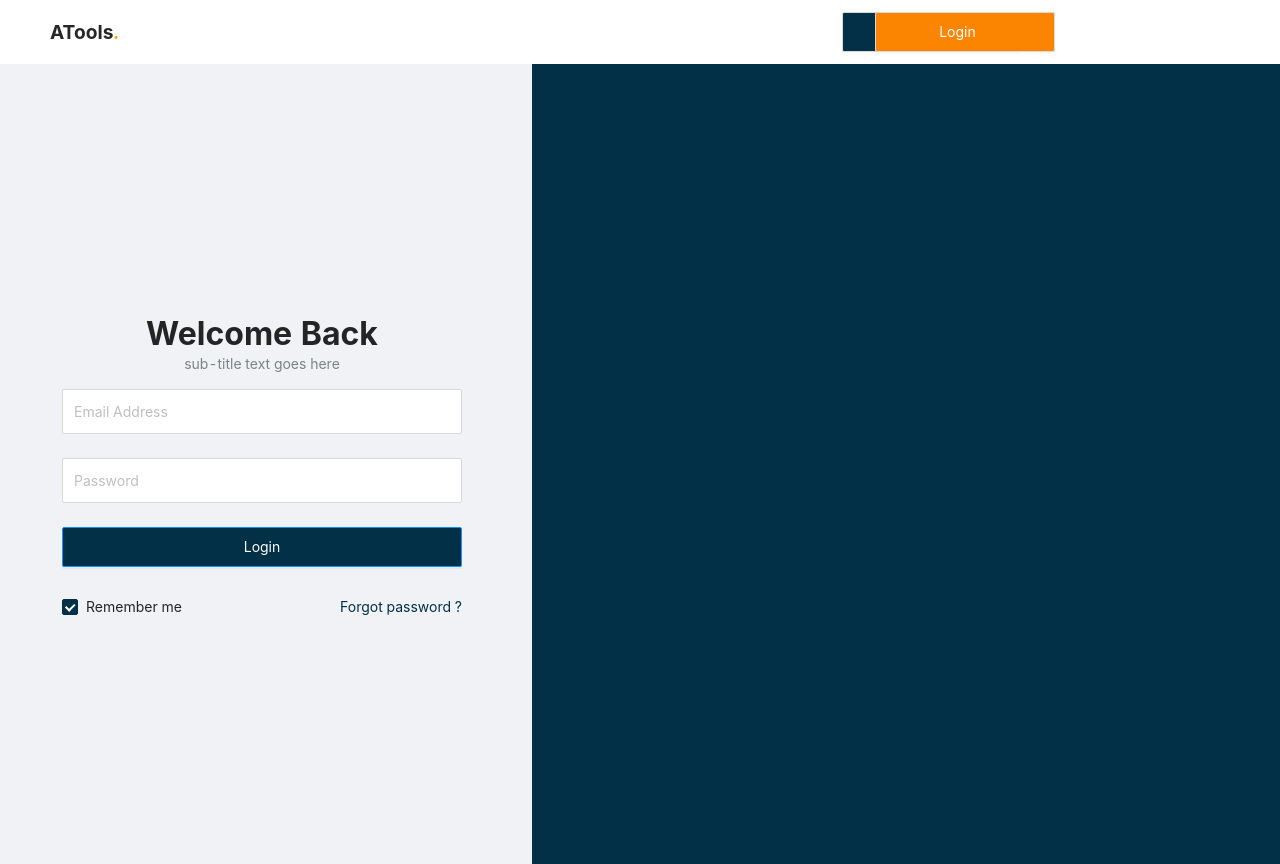
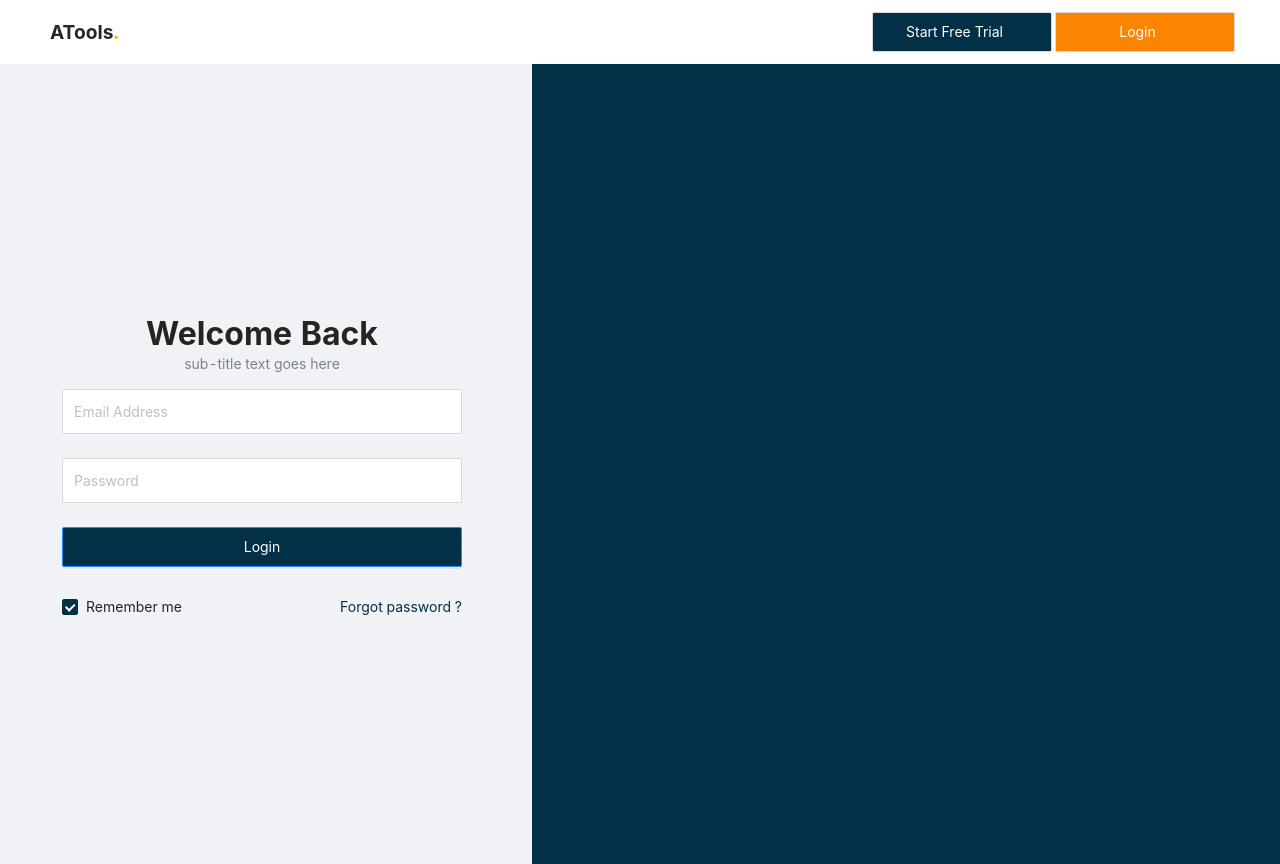
Before and after one commit to zahid-soft/vouch-task, a React (Create React App) app: page / in a window 1280 px wide. Built offline with nearby package versions, Linux system fonts and the light colour scheme.

Commit message:
responsive bug fix

```diff
--- a/src/App.css
+++ b/src/App.css
@@ -6,9 +6,9 @@
   box-shadow: 0 0 30px 0px #d0d0d0;
 }
 
-/* .navbarButton {
-  margin-left: 20px;
-} */
+.navbarButton {
+  margin-left: 30px;
+}
 
 /* Home Page css*/
 .home {
@@ -53,9 +53,11 @@
 
 
 
+@media only screen and (max-width:480px) {
+  .loginForm  {
+    max-width: 300px;
+    margin: auto;
+    margin-top: 200px;
 
-/* @media only screen and (max-width:1920px) {
-  .navbarButton{
-    margin-left: auto;
   }
-} */
+}
--- a/src/components/navbar/Navbar.jsx
+++ b/src/components/navbar/Navbar.jsx
@@ -6,16 +6,16 @@ const Navbar = () => {
   return (
     <div className="navbar">
       <Row gutter={[8, 16]}>
-        <Col span={16} style={{ fontWeight: "bold", fontSize: "1.2rem" }}>
+        <Col xs={6} sm={6} md={6} lg={16} xl={16} xxl={18} style={{ fontWeight: "bold", fontSize: "1.2rem" }}>
           ATools<span style={{ color: "orange" }}>.</span>
         </Col>
-        <Col span={8}>
+        <Col xs={8} sm={8} md={8} lg={8} xl={8} xxl={6}>
           <div className="navbarButton">
             <Row gutter={[8, 16]} >
-              <Col  xs={0} sm={0} md={0} lg={14} xl={2} xxl={2} >
+              <Col  xs={0} sm={0} md={0} lg={13} xl={12} xxl={12} >
                 <Buttons color={"#023047"} text={"Start Free Trial"} />
               </Col>
-              <Col xs={0} sm={0} md={0} lg={14} xl={2} xxl={2} >
+              <Col xs={0} sm={0} md={0} lg={4} xl={2} xxl={2} >
                 <Buttons color={"#FB8500"} text={"Login"}  />
               </Col>
             </Row>
```
Also changed, not shown: src/components/home/Home.jsx (+0 -17 lines).
